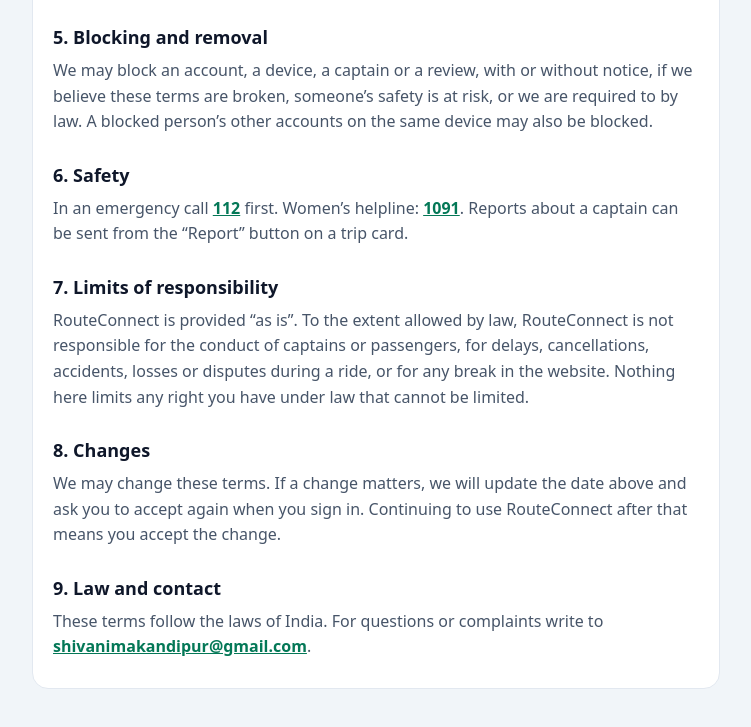
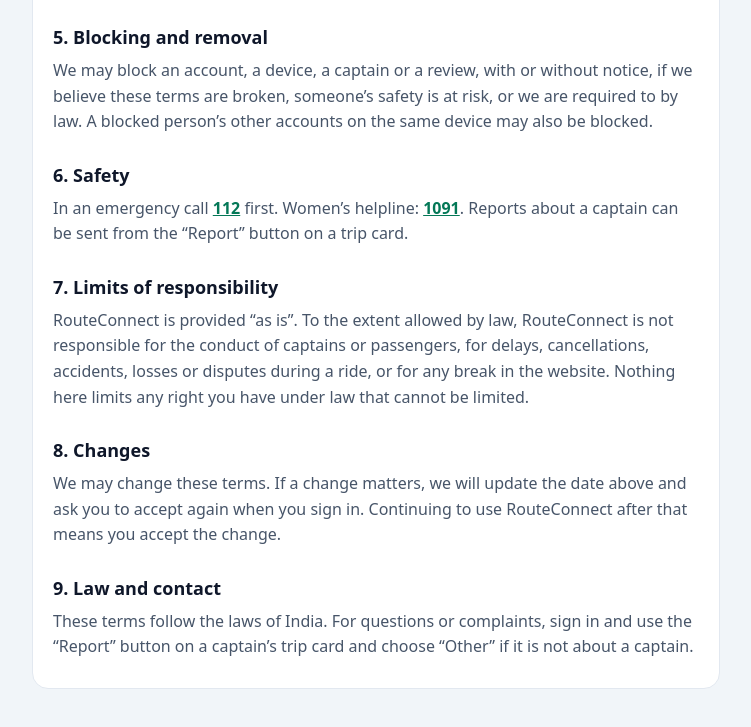
Before and after one commit to helpdeshimaster-tech/route-connect, a plain HTML site: page terms.html in a window 1280 px wide. Shown: the part 1153-1880 px from the top of the page, without its empty margins (264-1015 px from the left). Drawn offline with Linux system fonts and the light colour scheme.

Commit message:
Update terms.html

```diff
--- a/terms.html
+++ b/terms.html
@@ -67,7 +67,7 @@ a{color:var(--brand);font-weight:600}
 <p>We may change these terms. If a change matters, we will update the date above and ask you to accept again when you sign in. Continuing to use RouteConnect after that means you accept the change.</p>
 
 <h2>9. Law and contact</h2>
-<p>These terms follow the laws of India. For questions or complaints write to <a href="mailto:shivanimakandipur@gmail.com">shivanimakandipur@gmail.com</a>.</p>
+<p>These terms follow the laws of India. For questions or complaints, sign in and use the &ldquo;Report&rdquo; button on a captain&rsquo;s trip card and choose &ldquo;Other&rdquo; if it is not about a captain.</p>
 </div>
 </main>
 </body>
```
